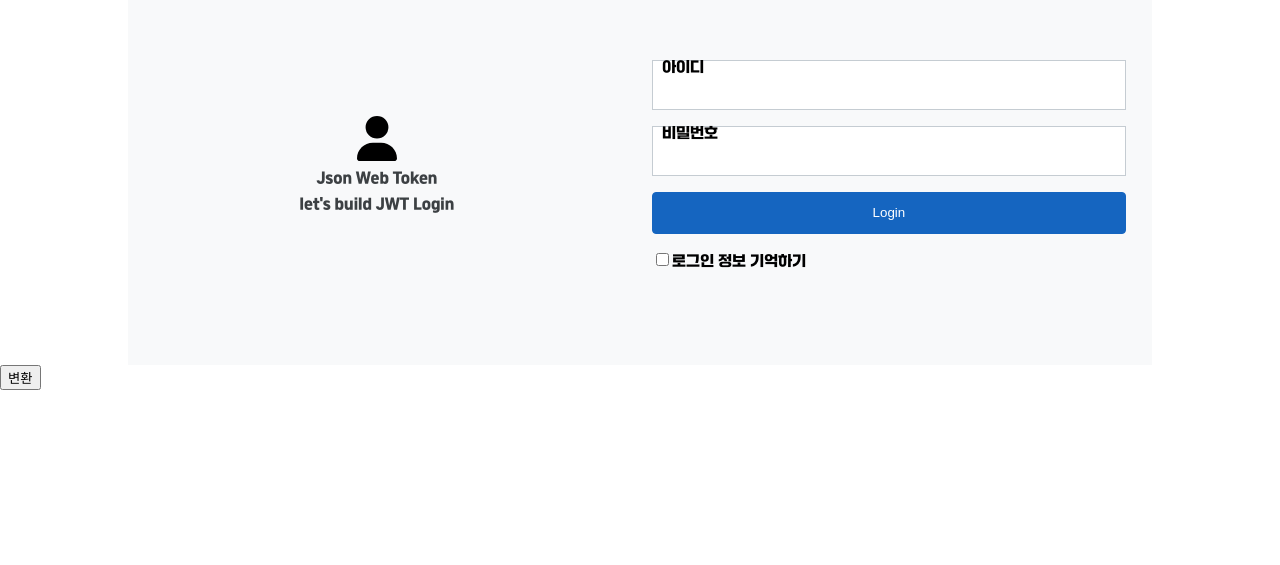
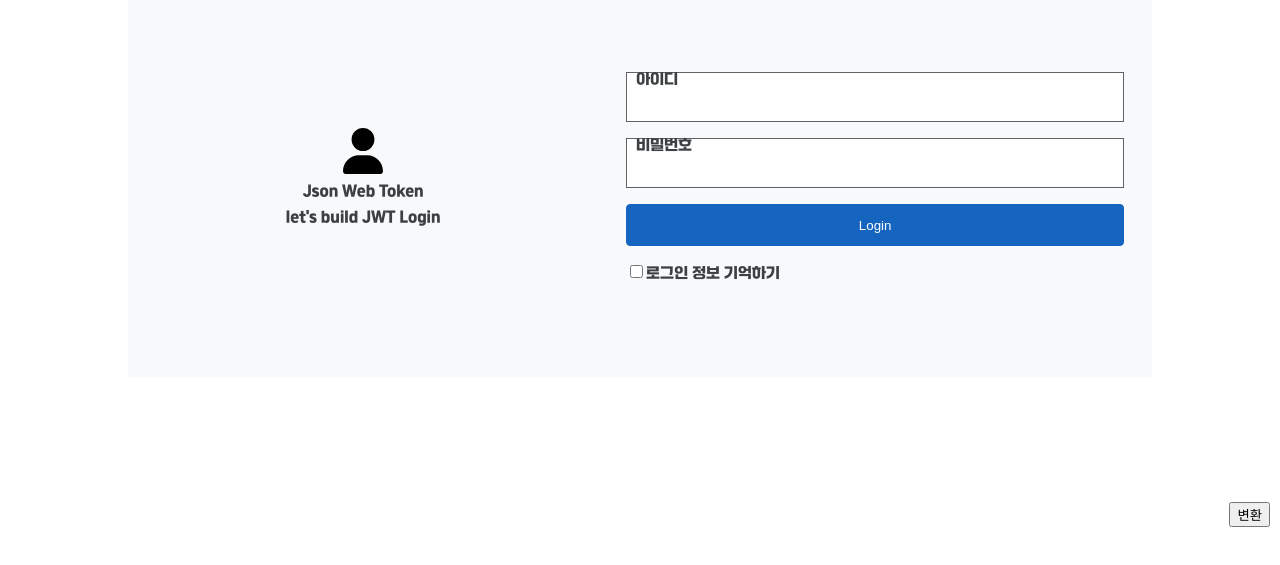
Before and after one commit to EnterRyan/jwt-frontend, a React (Vite) app: page /login in a window 1280 px wide. Shown: the part 223-788 px from the top of the page. Built offline with nearby package versions, Linux system fonts and the light colour scheme.

Commit message:
팔레트 일부 수정 및 레이아웃 일부 수정  로그인 페이지 최종픽스

```diff
--- a/src/app/styles/theme.css
+++ b/src/app/styles/theme.css
@@ -20,8 +20,8 @@
 
   /* input */
   --input-background: #fff;
-  --input-background-hover : #c5ccd2;
-  --input-border-color :  1px solid #c5ccd2;
+  --input-background-hover : #e0e4e8;
+  --input-border-color :  1px solid  #5F6368;;
 
   /* check-box */
 
--- a/src/pages/loginPage/index.tsx
+++ b/src/pages/loginPage/index.tsx
@@ -5,10 +5,6 @@ import  UserIcon from 'assets/user-solid.svg';
 import './styles/layout.css'
 
 export default function LoginPage(){
-  const switchTheme = () =>{
-    const nextTheme = document.documentElement.getAttribute('data-theme')==="dark"?"light":"dark";
-    document.documentElement.setAttribute('data-theme', nextTheme);
-  }
   return (
     <AppWrapper>
       <div className="login-wrap">
@@ -21,9 +17,6 @@ export default function LoginPage(){
           <LoginForm/>
         </div>
       </div>
-      <div>
-        <button type="button" onClick={switchTheme}>변환</button>
-      </div>
     </AppWrapper>
   )
 }
--- a/src/shared/components/Layout/AppWrapper.tsx
+++ b/src/shared/components/Layout/AppWrapper.tsx
@@ -1,4 +1,5 @@
 import '@shared/styles/common-layout.css'
+import ToggleThemeBtn from '../items/ToggleThemeBtn';
 
 type AppWrapperType = {
   children : React.ReactNode;
@@ -9,6 +10,7 @@ export default function AppWrapper({children}:AppWrapperType){
   return(
     <div className={`app-wrapper ${darkMode?"app-wrapper-dark":"app-wrapper-light"}`}>
       {children}
+      <ToggleThemeBtn />
     </div>
   )
 }
--- a/src/shared/components/items/CheckBox.tsx
+++ b/src/shared/components/items/CheckBox.tsx
@@ -1,3 +1,4 @@
+import '@shared/styles/check-box.css'
 
 type CheckBoxType = {
   inputId: string;
@@ -7,7 +8,7 @@ export default function CheckBox({inputId, labelText}:CheckBoxType){
   return (
     <div>
       <input id={inputId} className="check-box" name={inputId} type="checkbox"/>
-      <label htmlFor={inputId}>{labelText}</label>
+      <label className = "check-box-label"htmlFor={inputId}>{labelText}</label>
     </div>
   );
 }
--- /dev/null
+++ b/src/shared/components/items/ToggleThemeBtn.tsx
@@ -0,0 +1,12 @@
+import '@shared/styles/toggle-theme-btn.css';
+
+export default function ToggleThemeBtn(){
+  const switchTheme = () =>{
+    const nextTheme = document.documentElement.getAttribute('data-theme')==="dark"?"light":"dark";
+    document.documentElement.setAttribute('data-theme', nextTheme);
+  }
+
+  return(
+    <button className="toggle-theme-btn" type="button" onClick={switchTheme}>변환</button>
+  )
+}
--- a/src/shared/styles/check-box.css
+++ b/src/shared/styles/check-box.css
@@ -0,0 +1,3 @@
+.check-box-label{
+  color : var(--font-color);
+}
--- a/src/shared/styles/normal-input.css
+++ b/src/shared/styles/normal-input.css
@@ -5,11 +5,12 @@
 }
 
 .input-label{
+  width: 90%;
   height: 50px;
-  position: absolute;
+ position: absolute;
   left:10px;
-  bottom: 0;
   font-size: 14px;
+  color : var(--font-color);
 }
 
 .input-text{
@@ -19,8 +20,9 @@
   background-color: var( --input-background);
   color: var(--font-color);
   border: var(--input-border-color);
+  font-size: large;
 }
 
-.normal-text-input:hover{
+.input-text:hover{
   background-color: var(--input-background-hover);
 }
--- a/src/shared/styles/submit-button.css
+++ b/src/shared/styles/submit-button.css
@@ -6,3 +6,8 @@
   color : var(--button-font-color);
   border-radius: 4px;
 }
+
+.submit-button:hover{
+  cursor: pointer;
+  filter: brightness(1.2); /* 밝기를 20% 증가 */
+}
--- /dev/null
+++ b/src/shared/styles/toggle-theme-btn.css
@@ -0,0 +1,5 @@
+.toggle-theme-btn{
+  position: fixed;
+  right: 10px;
+  bottom: 50px;
+}
```
